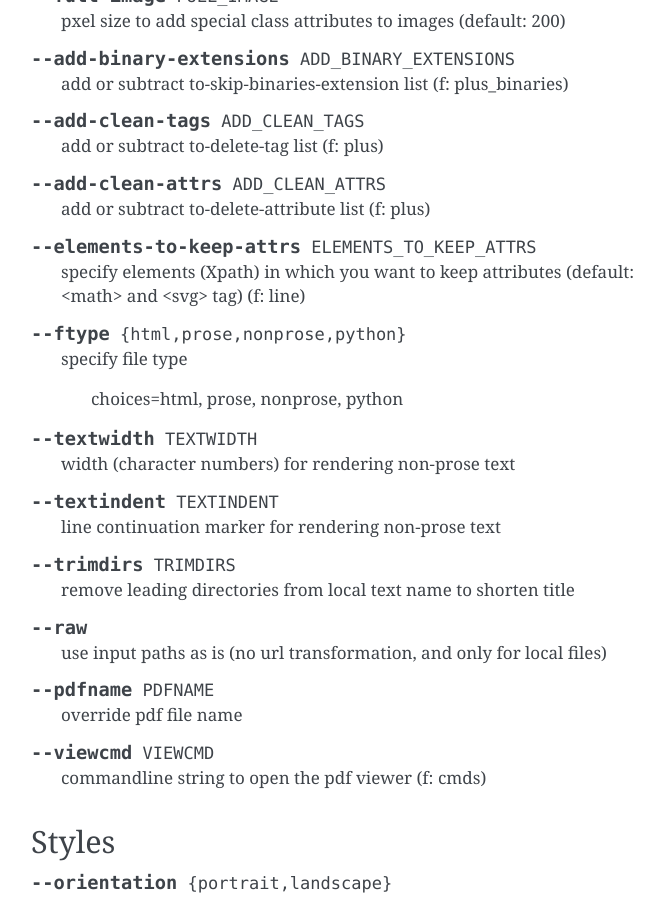
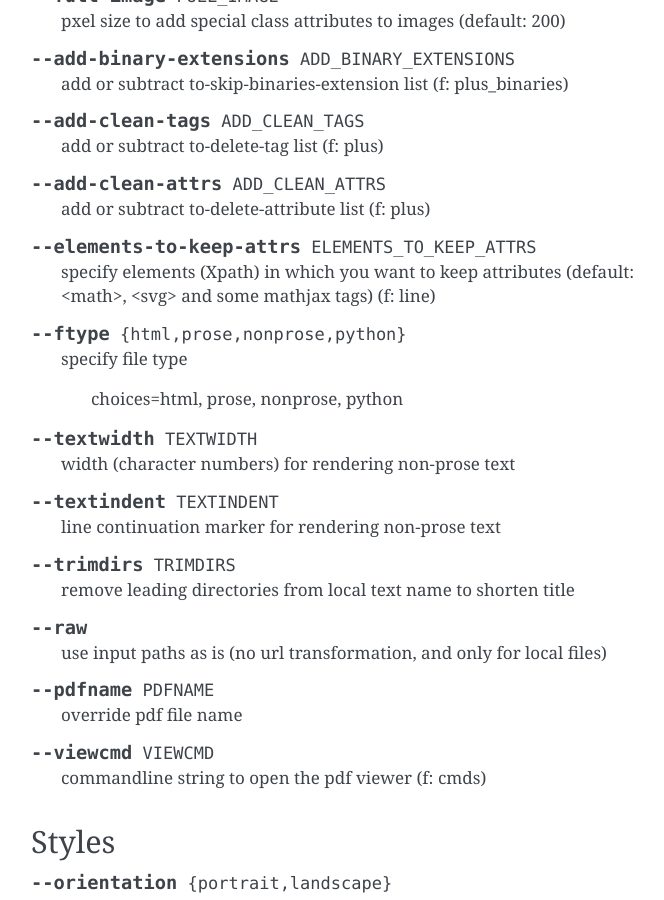
Before and after one commit to openandclose/tosixinch, a Sphinx documentation site: the page built from docs/commandline.rst, in a window 1280 px wide and 900 px high, scrolled down 3699 px. Shown: the whole window, without its empty margins (389-1053 px from the left). Built offline with Sphinx 7.4.7, drawn with Linux system fonts in a browser that asks for light colours.

Commit message:
Change skip cleaning possible MathJax tag attributes [API]

```diff
--- a/CHANGELOG.rst
+++ b/CHANGELOG.rst
@@ -16,6 +16,8 @@
   and the filename now takes '_htmls/_hash/<sha1-hexdigit>' form.
 
 * Change browser_engine option default: webkit -> selenium-firefox
+
+* Skip cleaning possible MathJax tag attributes
 
 **Add:**
 
--- a/docs/commandline.rst
+++ b/docs/commandline.rst
@@ -235,7 +235,7 @@
 
 .. option:: --elements-to-keep-attrs ELEMENTS_TO_KEEP_ATTRS
 
-    specify elements (Xpath) in which you want to keep attributes (default: <math> and <svg> tag) (f: line)
+    specify elements (Xpath) in which you want to keep attributes (default: <math>, <svg> and some mathjax tags) (f: line)
 
 .. option:: --ftype {html,prose,nonprose,python}
 
--- a/docs/options.rst
+++ b/docs/options.rst
@@ -290,7 +290,8 @@
 .. confopt:: elements_to_keep_attrs \*
 
     | (``self::math``
-    | ``self::svg``)
+    | ``self::svg``
+    | ``self::node()[starts-with(@class, "MathJax")]``)
 
     ``[LINE][XPATH]``
 
```
Also changed, not shown: 3 other files.
